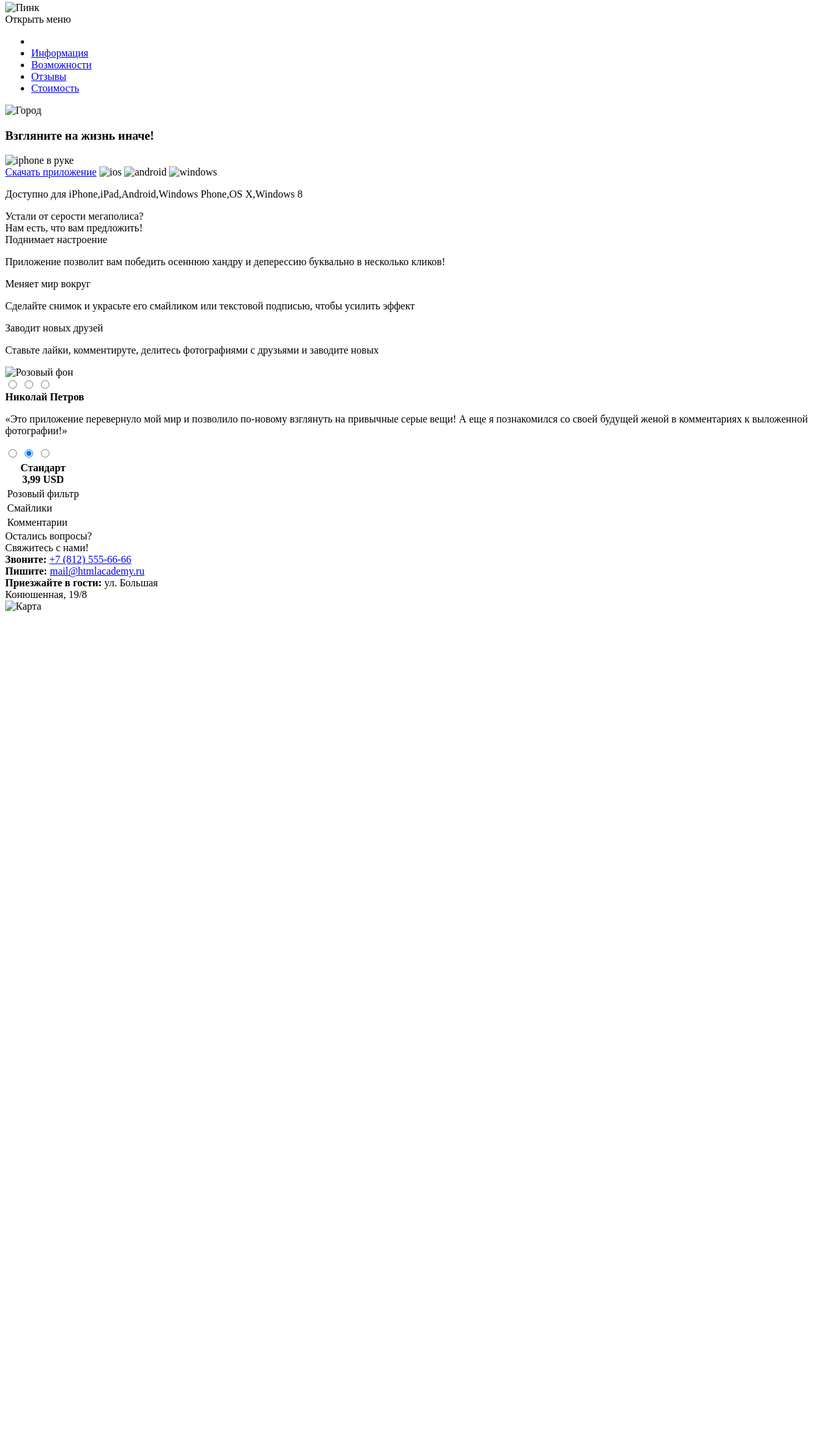
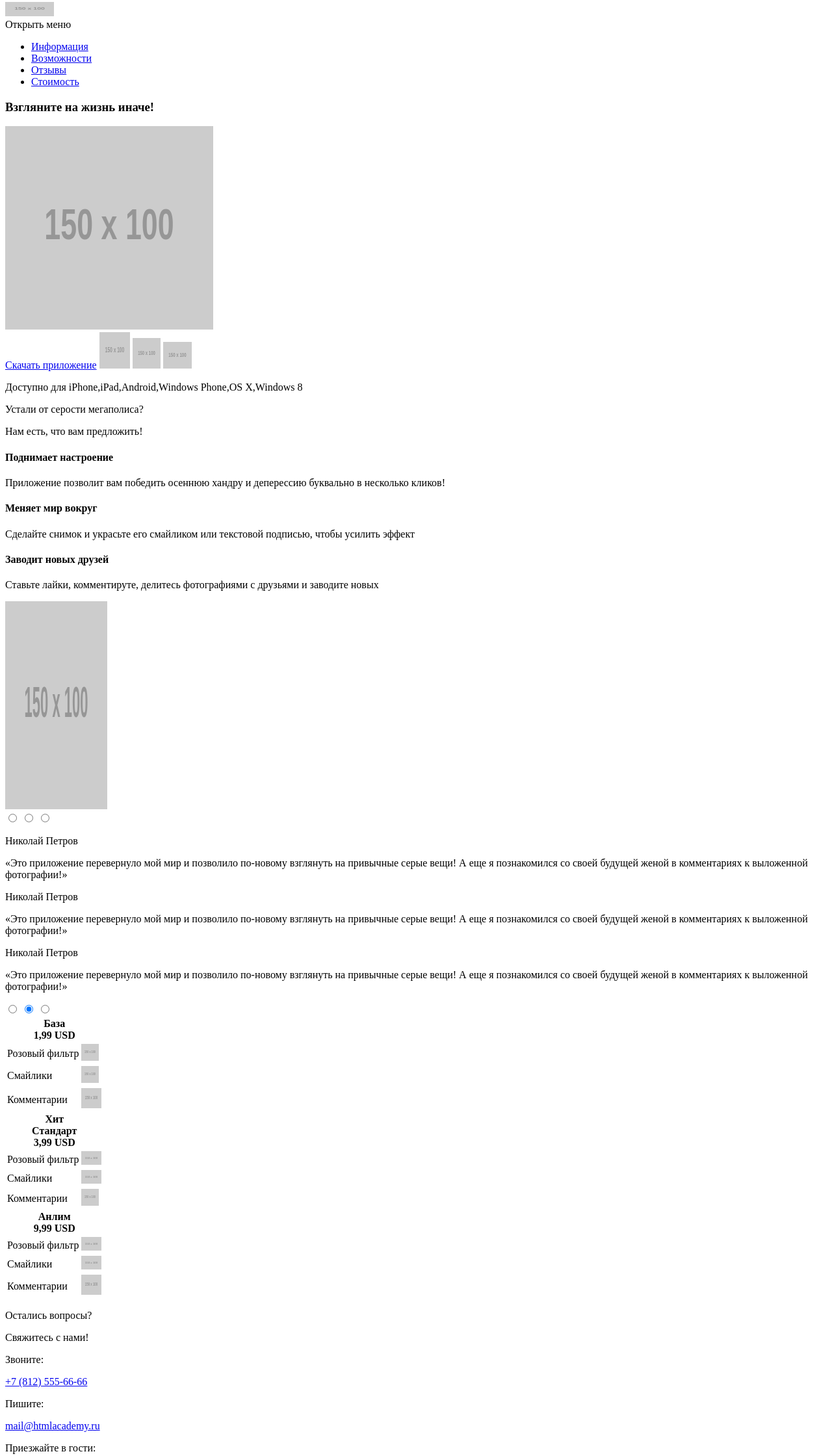
Before and after one commit to ronigaucho/134826-pink, a website: page index.html in a window 1280 px wide. Shown: the part 5-2245 px from the top of the page at 65% size. Before the commit the page ends 955 px from the top, so only its background shows below. Drawn offline with Linux system fonts and the light colour scheme; placeholder pictures from the web are drawn by us.

Commit message:
Исправил замечания в странице index

```diff
--- a/index.html
+++ b/index.html
@@ -2,113 +2,178 @@
 <html lang="ru">
   <head>
     <meta charset="utf-8">
-    <title>HTML Academy: Пинк</title>
+    <title>Главная</title>
   </head>
   <body>
     <header class="main-header">
       <div class="main-header__logo">
-        <img class="main-header__pink" src="a.png" width="75" height="22" alt="Пинк">
+        <img class="main-header__pink" src="http://placehold.it/150x100" width="75" height="22" alt="лого Пинк">
       </div>
       <nav class="main-nav">
         <span class="main-nav__toggle main-nav__toggle--closed">Открыть меню</span>
-        <ul class="main-nav__main-menu">
-          <li class="main-nav__items">
+        <ul class="main-nav__list">
+          <li class="main-nav__item">
+            <a class="main-nav__link" href="#">Информация</a>
           </li>
-          <li class="main-nav__items">
-            <a class="main-nav__links" href="#">Информация</a>
+          <li class="main-nav__item">
+            <a class="main-nav__link" href="#">Возможности</a>
           </li>
-          <li class="main-nav__items">
-            <a class="main-nav__links" href="#">Возможности</a>
+          <li class="main-nav__item">
+            <a class="main-nav__link" href="#">Отзывы</a>
           </li>
-          <li class="main-nav__items">
-            <a class="main-nav__links" href="#">Отзывы</a>
-          </li>
-          <li class="main-nav__items">
-            <a class="main-nav__links" href="#">Стоимость</a>
+          <li class="main-nav__item">
+            <a class="main-nav__link" href="#">Стоимость</a>
           </li>
         </ul>
       </nav>
+      <article class="features">
+        <section class="features-intro">
+          <h3 class="features-intro__header">Взгляните на жизнь иначе!</h3>
+          <img class="features-intro__image" src="http://placehold.it/150x100" width="320" height="313" alt="iphone в руке">
+        </section>
+        <section class="features-download">
+          <a class="features-download__button" href="#">Скачать приложение</a>
+          <a class="features-dowload__os  features-dowload__os--ios" href="https://itunes.apple.com/ru/genre/ios/id36?mt=8"><img src="http://placehold.it/150x100" width="47" height="56" alt="ios"></a>
+          <a class="features-dowload__os  features-dowload__os--ios" href="https://play.google.com/store?hl=ru"><img src="http://placehold.it/150x100" width="43" height="47" alt="android"></a>
+          <a class="features-dowload__os  features-dowload__os--ios" href="https://www.microsoft.com/ru-ru/store/apps"><img src="http://placehold.it/150x100" width="44" height="41" alt="windows"></a>
+          <p class="features-download__os-info">Доступно для iPhone,iPad,Android,Windows Phone,OS X,Windows 8</p>
+        </section>
+      </article>
     </header>
     <main>
-      <article class="features">
-        <section class="features__images">
-          <img class="features__back-image" src="a.png" width="320" height="486" alt="Город">
-          <h3 class="features__header">Взгляните на жизнь иначе!</h3>
-          <img class="features__front-image" src="a.png" width="320" height="313" alt="iphone в руке">
-        </section>
-        <section class="features__download">
-          <a class="features__button" href="#">Скачать приложение</a>
-          <img class="features__OS  app-features__OS--ios" src="a.png" width="47" height="56" alt="ios">
-          <img class="features__OS  app-features__OS--android" src="a.png" width="43" height="47" alt="android">
-          <img class="features__OS  app-features__OS--windows" src="a.png" width="44" height="41" alt="windows">
-          <p class="features__OS-info">Доступно для iPhone,iPad,Android,Windows Phone,OS X,Windows 8</p>
-        </section>
-      </article>
       <section class="description">
-        <section class="description__intro">
-          <div class="description__offer">Устали от серости мегаполиса?</div>
-          <div class="description__offer">Нам есть, что вам предложить!</div>
+        <section class="description__intro  container">
+          <p class="description__offer">Устали от серости мегаполиса?</p>
+          <p class="description__offer">Нам есть, что вам предложить!</p>
         </section>
         <section class="description__about">
-          <div class="description__about-item"
+          <div class="container">
+          <div class="description__about-item">
             <h4 class="description__header">Поднимает настроение</h4>
             <p class="description__info">Приложение позволит вам победить осеннюю хандру и деперессию буквально в несколько кликов!</p>
           </div>
-          <div class="description__about-item"
+          <div class="description__about-item">
             <h4 class="description__header">Меняет мир вокруг</h4>
             <p class="description__info">Сделайте снимок и украсьте его смайликом или текстовой подписью, чтобы усилить эффект</p>
           </div>
-          <div class="description__about-item"
+          <div class="description__about-item">
             <h4 class="description__header">Заводит новых друзей</h4>
             <p class="description__info">Ставьте лайки, комментируте, делитесь фотографиями с друзьями и заводите новых</p>
           </div>
+          </div>
         </section>
-        <img class="description__view" src="a.png" width="157" height="320" alt="Розовый фон">
+        <img class="description__view" src="http://placehold.it/150x100" width="157" height="320" alt="Розовый фон">
       </section>
-      <section class="feedback">
+      <section class="feedback  container">
         <div class="feedback__slider">
           <input class="feedback__switcher" type="radio" name="switcher" id="switcher-fd1" checked>
           <input class="feedback__switcher" type="radio" name="switcher" id="switcher-fd2">
           <input class="feedback__switcher" type="radio" name="switcher" id="switcher-fd3">
+          <div class="feedback__slider-controls">
             <label for="switcher-fd1"></label>
             <label for="switcher-fd2"></label>
             <label for="switcher-fd3"></label>
           </div>
-        <b class="feedback__header">Николай Петров</b>
-        <p>«Это приложение перевернуло мой мир и позволило по-новому взглянуть на привычные серые вещи! А еще я познакомился со своей будущей женой в комментариях к выложенной фотографии!»</p>
+          <div class="feedback-slide" id="slide1">
+            <p class="feedback__header">Николай Петров</p>
+            <p class="feedback-text">«Это приложение перевернуло мой мир и позволило по-новому взглянуть на привычные серые вещи! А еще я познакомился со своей будущей женой в комментариях к выложенной фотографии!»</p>
+          </div>
+          <div class="feedback-slide" id="slide2">
+            <p class="feedback__header">Николай Петров</p>
+            <p class="feedback-text">«Это приложение перевернуло мой мир и позволило по-новому взглянуть на привычные серые вещи! А еще я познакомился со своей будущей женой в комментариях к выложенной фотографии!»</p>
+          </div>
+          <div class="feedback-slide" id="slide3">
+            <p class="feedback__header">Николай Петров</p>
+            <p class="feedback-text">«Это приложение перевернуло мой мир и позволило по-новому взглянуть на привычные серые вещи! А еще я познакомился со своей будущей женой в комментариях к выложенной фотографии!»</p>
+          </div>
+        </div>
       </section>
       <section class="price">
         <input class="price__switcher" type="radio" name="switcher" id="switcher-pc1">
         <input class="price__switcher" type="radio" name="switcher" id="switcher-pc2" checked>
         <input class="price__switcher" type="radio" name="switcher" id="switcher-pc3">
+        <div class="price__switcher-controls">
           <label for="switcher-pc1"></label>
           <label for="switcher-pc2"></label>
           <label for="switcher-pc3"></label>
+        </div>
         <table class="price__graph">
-          <th class="price__header">Стандарт<br><span class="app-price__USD">3,99 USD</span></th>
-          <tr><td class="price__yes">Розовый фильтр</td></tr>
-          <tr><td class="price__yes">Смайлики</td></tr>
-          <tr><td class="price__no">Комментарии</td></tr>
+          <tr>
+            <th class="price__header" colspan="2">
+              <div class="price__name">База</div>
+              <div class="price__cost">1,99 USD</div>
+            </th>
+          </tr>
+          <tr>
+            <td class="price__yes">Розовый фильтр</td>
+            <td class="price__image"><img src="http://placehold.it/150x100" width="27" height="26" alt="Крестик"></td>
+          </tr>
+          <tr>
+            <td class="price__yes">Смайлики</td>
+            <td class="price__image"><img src="http://placehold.it/150x100" width="27" height="26" alt="Крестик"></td>
+          </tr>
+          <tr>
+            <td class="price__no">Комментарии</td>
+            <td class="price__image"><img src="http://placehold.it/150x100" width="31" height="31" alt="Галочка"></td>
+          </tr>
+          <tr>
+            <th class="price__header" colspan="2">
+              <div class="price__popular">Хит</div>
+              <div class="price__name">Стандарт</div>
+              <div class="price__cost">3,99 USD</div>
+            </th>
+          </tr>
+          <tr>
+            <td class="price__yes">Розовый фильтр</td>
+            <td class="price__image"><img src="http://placehold.it/150x100" width="31" height="21" alt="Галочка"></td>
+          </tr>
+          <tr>
+            <td class="price__yes">Смайлики</td>
+            <td class="price__image"><img src="http://placehold.it/150x100" width="31" height="21" alt="Галочка"></td>
+          </tr>
+          <tr>
+            <td class="price__no">Комментарии</td>
+            <td class="price__image"><img src="http://placehold.it/150x100" width="27" height="26" alt="Крестик"></td>
+          </tr>
+          <tr>
+            <th class="price__header" colspan="2">
+              <div class="price__name">Анлим</div>
+              <div class="price__cost">9,99 USD</div>
+            </th>
+          </tr>
+          <tr>
+            <td class="price__yes">Розовый фильтр</td>
+            <td class="price__image"><img src="http://placehold.it/150x100" width="31" height="21" alt="Галочка"></td>
+          </tr>
+          <tr>
+            <td class="price__yes">Смайлики</td>
+            <td class="price__image"><img src="http://placehold.it/150x100" width="31" height="21" alt="Галочка"></td>
+          </tr>
+          <tr>
+            <td class="price__no">Комментарии</td>
+            <td class="price__image"><img src="http://placehold.it/150x100" width="31" height="31" alt="Галочка"></td>
+          </tr>
         </table>
       </section>
-      <section class="contacts">
-        <div class="contacts__header">Остались вопросы?<br>Свяжитесь с нами!</div>
-        <div class="contacts__items">
-          <b>Звоните:</b>
-          <a class="contacts__items-details" href="+7 (812) 555-66-66">+7 (812) 555-66-66</a>
+    </main>
+    <footer class="index-footer">
+      <section class="index-footer__contacts  container">
+        <p class="index-footer__header1">Остались вопросы?</p>
+        <p class="index-footer__header2">Свяжитесь с нами!</p>
+        <div class="index-footer__items">
+          <p class="index-footer__items-header">Звоните:</p>
+          <a class="index-footer__items-details" href="tel:007 (812) 555-66-66">+7 (812) 555-66-66</a>
         </div>
-        <div class="contacts__items">
-          <b>Пишите:</b>
-          <a class="contacts__items-details" href="#">mail@htmlacademy.ru</a>
+        <div class="index-footer__items">
+          <p class="index-footer__items-header">Пишите:</p>
+          <a class="index-footer__items-details" href="#">mail@htmlacademy.ru</a>
         </div>
-        <div class="contacts__items">
-          <b>Приезжайте в гости:</b>
-          <span class="contacts__items-details">ул. Большая<br>Конюшенная, 19/8</span>
+        <div class="index-footer__items">
+          <p class="index-footer__items-header">Приезжайте в гости:</p>
+          <p class="index-footer__items-details">ул. Большая Конюшенная, 19/8</p>
         </div>
       </section>
-      <section class="map">
-        <img class="map__point" src="a.png" width="" height="" alt="Карта">
-      </section>
-    </main>
+      <iframe src="https://www.google.com/maps/embed?pb=!1m18!1m12!1m3!1d3997.965685285748!2d30.345253233365405!3d59.932426869562256!2m3!1f0!2f0!3f0!3m2!1i1024!2i768!4f13.1!3m3!1m2!1s0x469631a5e66d51c5%3A0x6f00589ac258db97!2z0J3QtdCy0YHQutC40Lkg0L_RgC4sINCh0LDQvdC60YIt0J_QtdGC0LXRgNCx0YPRgNCzLCDQoNC-0YHRgdC40Y8!5e0!3m2!1sru!2s!4v1457620061303" width="320" height="645" frameborder="0" style="border:0" allowfullscreen></iframe>
+    </footer>
   </body>
 </html>
```
Lines whose indentation alone changed are shown as unchanged.
